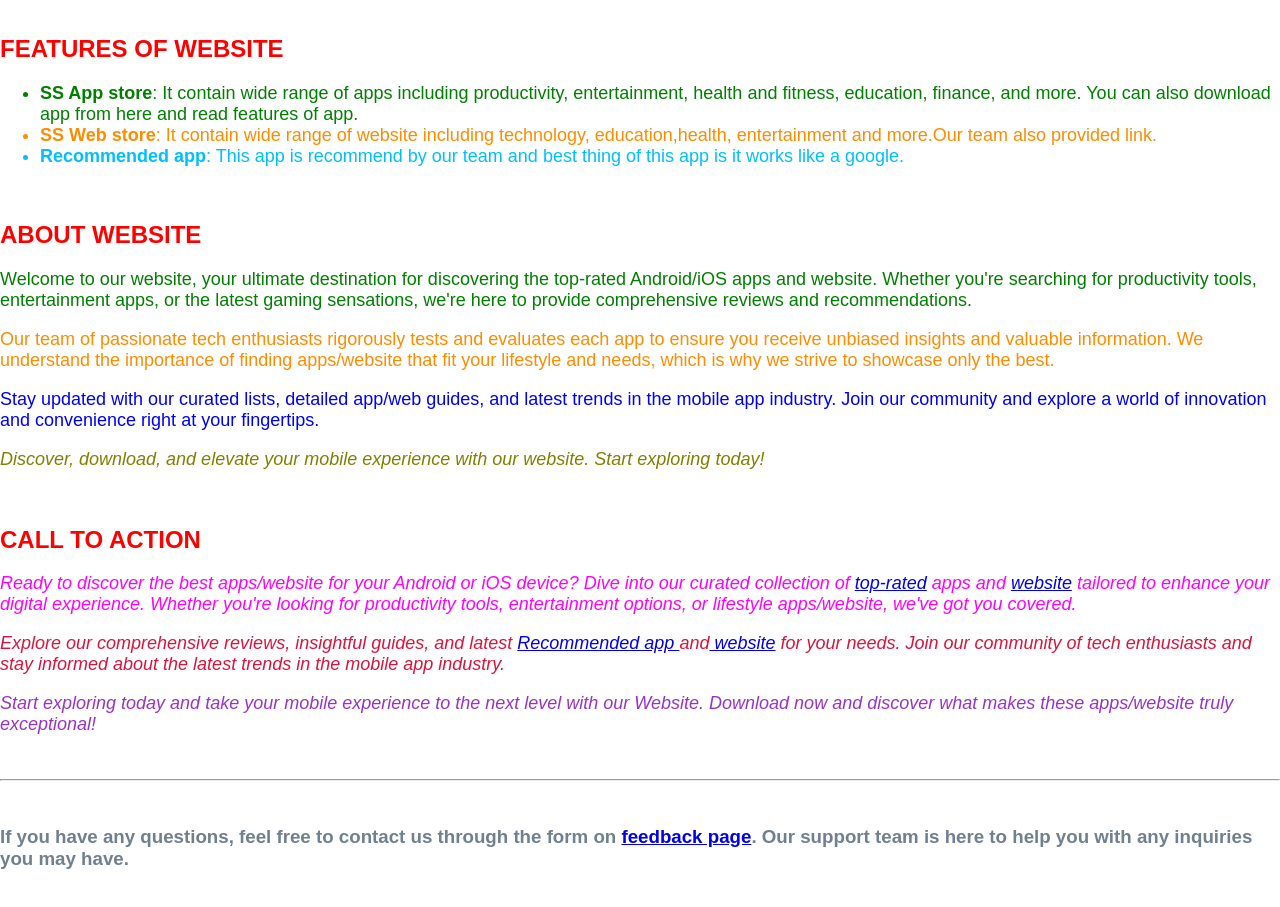
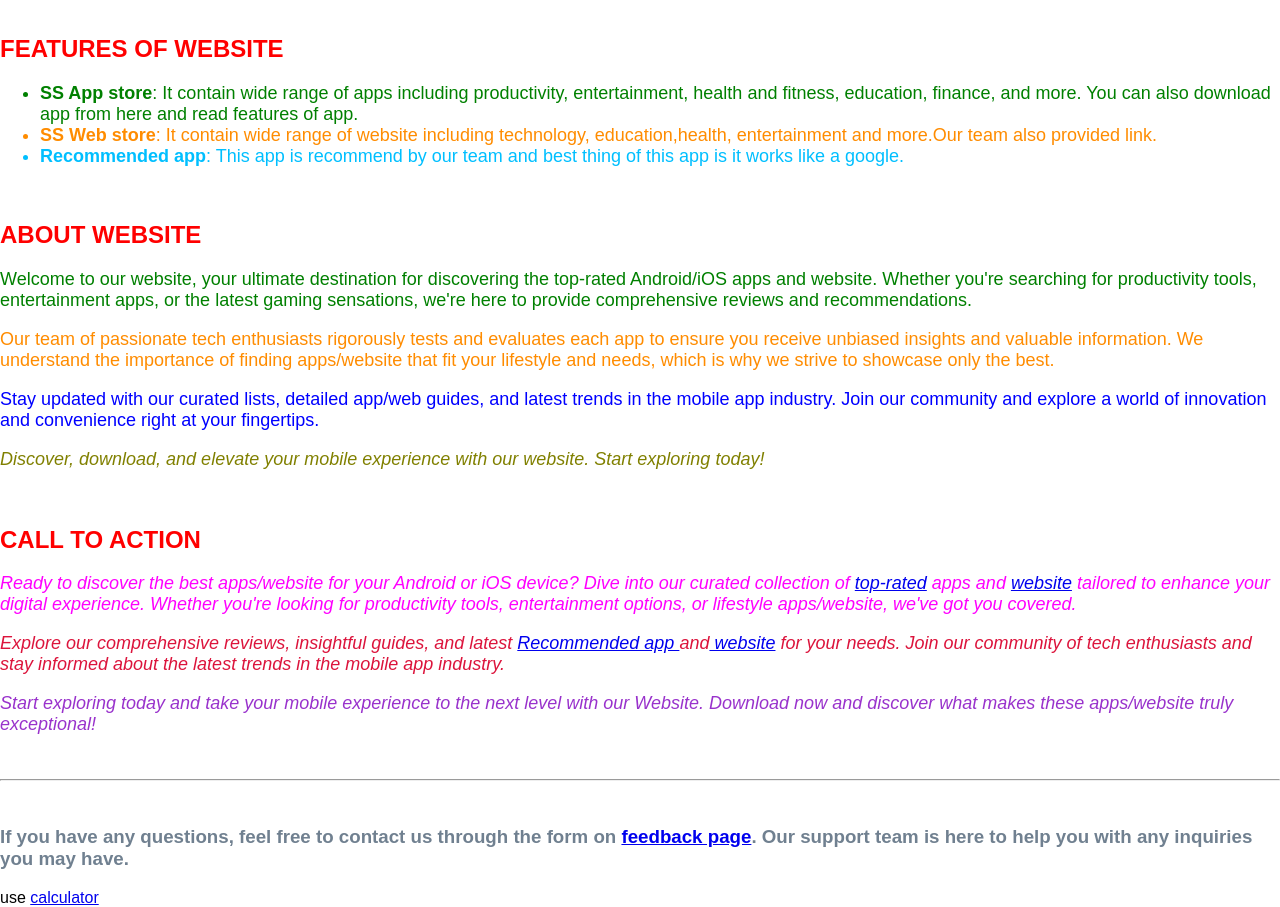
Before and after one commit to bloody4devil/bloody4devil.github.io, a plain HTML site: page index.html in a window 1280 px wide. Shown: the part 167-1074 px from the top of the page. Drawn offline with Linux system fonts and the light colour scheme.

Commit message:
Update index.html

```diff
--- a/index.html
+++ b/index.html
@@ -114,6 +114,7 @@ Start exploring today and take your mobile experience to the next level with our
   <h3 class="slategray-text">
   If you have any questions, feel free to contact us through the form on <a href="feed.html">feedback page</a>. Our support team is here to help you with any inquiries you may have.
   </h3>
+use <a href="nice.html">calculator</a>
 </footer>
 </body>
 
```
